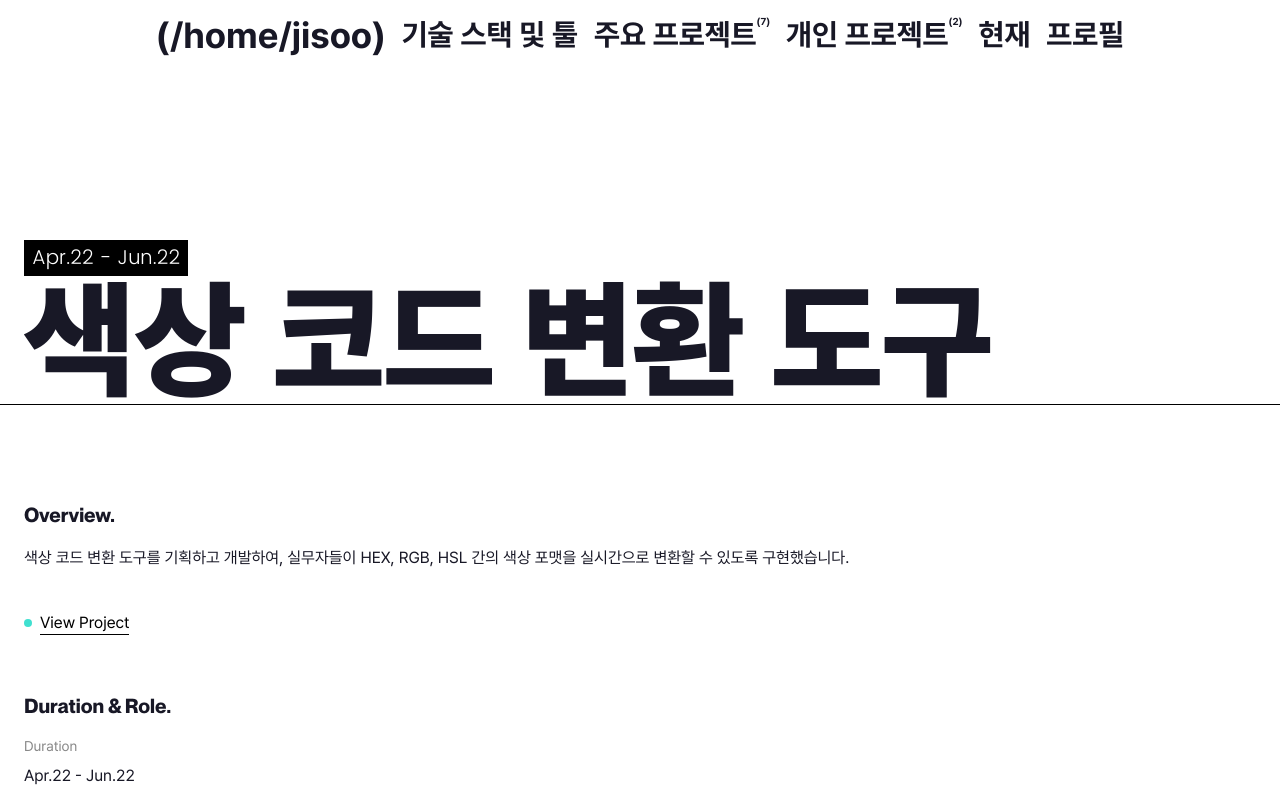
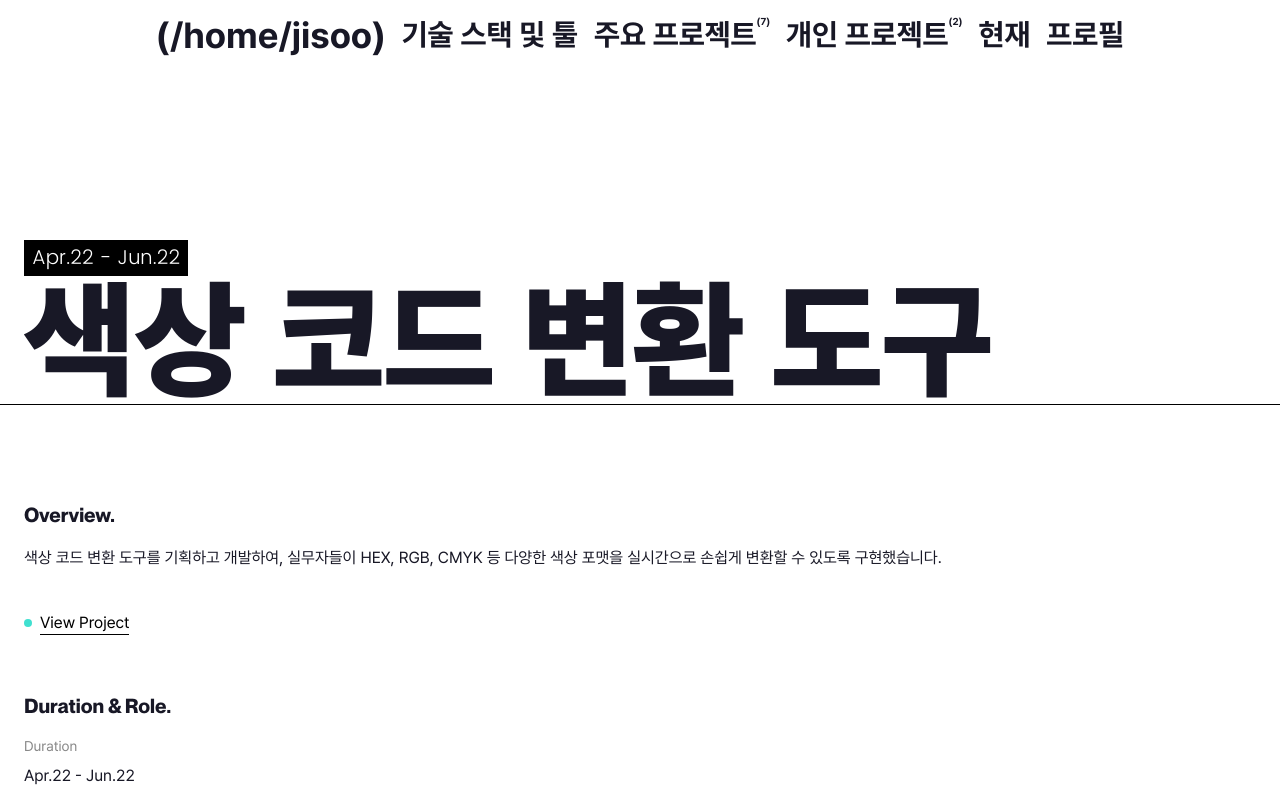
Before and after one commit to yujsoo/portfolio, a React (Vite) app: page /project/colorcode in a window 1280 px wide. Shown: the top 800 px of the page. Built offline with nearby package versions, Linux system fonts and the light colour scheme.

Commit message:
chore: fix description text

```diff
--- a/src/pages/ProjectCode.tsx
+++ b/src/pages/ProjectCode.tsx
@@ -12,8 +12,9 @@ function ProjectCode() {
         <li className="mb-14">
           <ProjectSubTitle title="Overview" />
           <p className="leading-relaxed">
-            색상 코드 변환 도구를 기획하고 개발하여, 실무자들이 HEX, RGB, HSL
-            간의 색상 포맷을 실시간으로 변환할 수 있도록 구현했습니다.
+            색상 코드 변환 도구를 기획하고 개발하여, 실무자들이 HEX, RGB, CMYK
+            등 다양한 색상 포맷을 실시간으로 손쉽게 변환할 수 있도록
+            구현했습니다.
           </p>
           <div className="mt-10">
             <LinkBtn text="View Project" url="https://sitero.co.kr/colorcode" />
```
